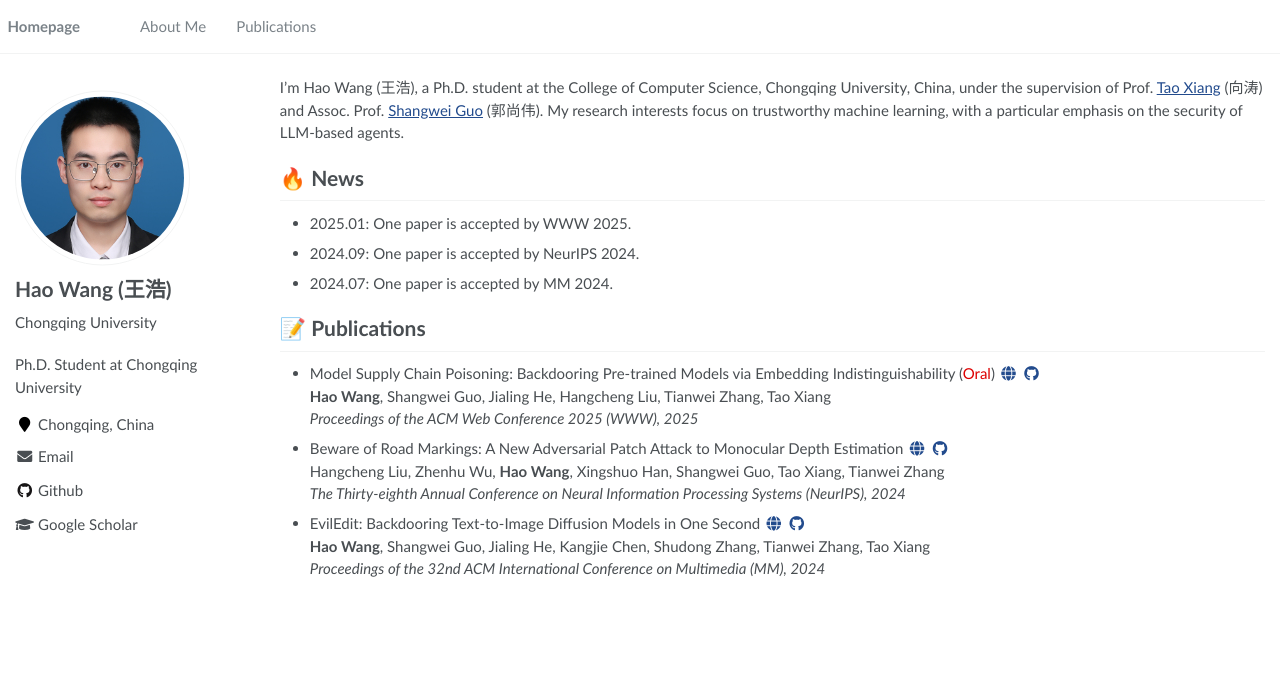
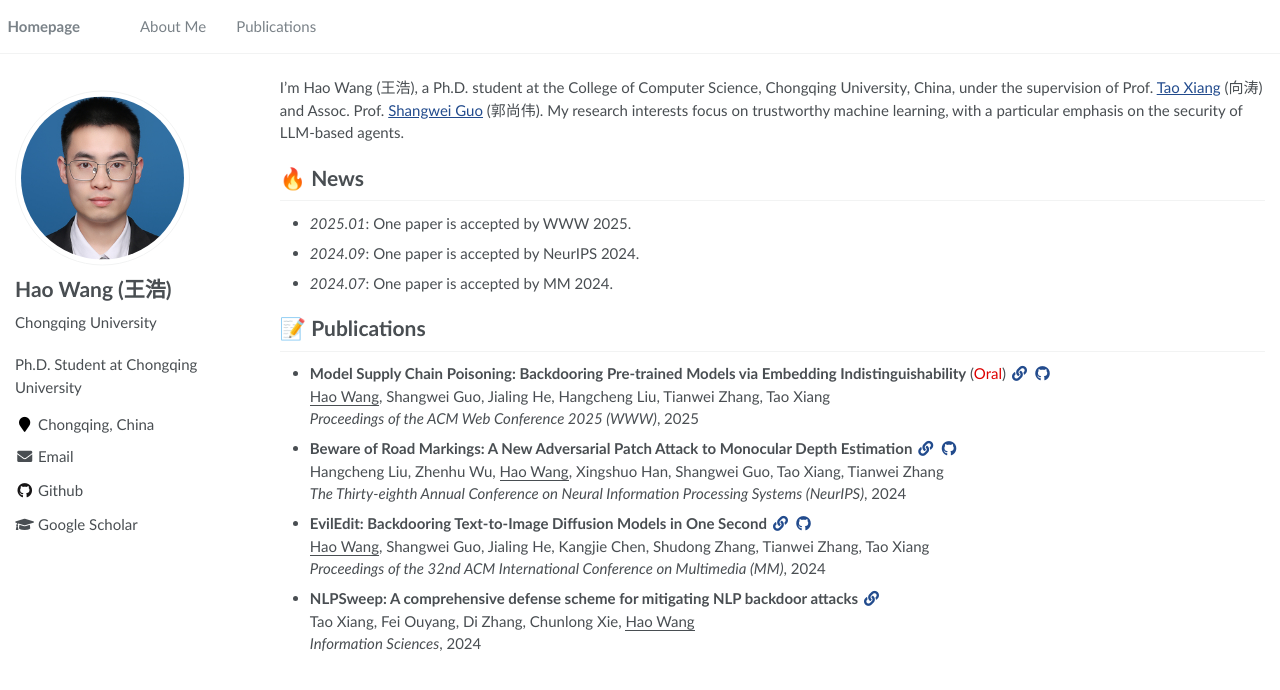
Before and after one commit to haowang02/haowang02.github.io, a Jekyll site: the page built from _pages/about.md, in a window 1280 px wide. Shown: the top 690 px of the page. Built offline with Jekyll 4.4.1, drawn with Linux system fonts in a browser that asks for light colours.

Commit message:
add paper

```diff
--- a/_pages/about.md
+++ b/_pages/about.md
@@ -21,22 +21,24 @@ I’m Hao Wang (王浩), a Ph.D. student at the College of Computer Science, Cho
 
 # 🔥 News
 
-- 2025.01: One paper is accepted by WWW 2025.
-- 2024.09: One paper is accepted by NeurIPS 2024.
-- 2024.07: One paper is accepted by MM 2024.
+- *2025.01*: One paper is accepted by WWW 2025.
+- *2024.09*: One paper is accepted by NeurIPS 2024.
+- *2024.07*: One paper is accepted by MM 2024.
 
 # 📝 Publications
 
-- Model Supply Chain Poisoning: Backdooring Pre-trained Models via Embedding Indistinguishability (<font color="#dd0000">Oral</font>) [<i class="fas fa-fw fa-globe"></i>](https://arxiv.org/abs/2401.15883) [<i class="fab fa-fw fa-github"></i>](https://github.com/haowang02/TransTroj)
-**Hao Wang**, Shangwei Guo, Jialing He, Hangcheng Liu, Tianwei Zhang, Tao Xiang
-*Proceedings of the ACM Web Conference 2025 (WWW), 2025*
+- **Model Supply Chain Poisoning: Backdooring Pre-trained Models via Embedding Indistinguishability** (<font color="#dd0000">Oral</font>) [<i class="fas fa-fw fa-link"></i>](https://arxiv.org/abs/2401.15883) [<i class="fab fa-fw fa-github"></i>](https://github.com/haowang02/TransTroj)
+<u>Hao Wang</u>, Shangwei Guo, Jialing He, Hangcheng Liu, Tianwei Zhang, Tao Xiang
+*Proceedings of the ACM Web Conference 2025 (WWW)*, 2025
 
-- Beware of Road Markings: A New Adversarial Patch Attack to Monocular Depth Estimation [<i class="fas fa-fw fa-globe"></i>](https://proceedings.neurips.cc/paper_files/paper/2024/file/7d26958422928e08465d5dd6cf0cb4cb-Paper-Conference.pdf) [<i class="fab fa-fw fa-github"></i>](https://github.com/a-c-a-c/AdvRM)
-Hangcheng Liu, Zhenhu Wu, **Hao Wang**, Xingshuo Han, Shangwei Guo, Tao Xiang, Tianwei Zhang
-*The Thirty-eighth Annual Conference on Neural Information Processing Systems (NeurIPS), 2024*
+- **Beware of Road Markings: A New Adversarial Patch Attack to Monocular Depth Estimation** [<i class="fas fa-fw fa-link"></i>](https://proceedings.neurips.cc/paper_files/paper/2024/file/7d26958422928e08465d5dd6cf0cb4cb-Paper-Conference.pdf) [<i class="fab fa-fw fa-github"></i>](https://github.com/a-c-a-c/AdvRM)
+Hangcheng Liu, Zhenhu Wu, <u>Hao Wang</u>, Xingshuo Han, Shangwei Guo, Tao Xiang, Tianwei Zhang
+*The Thirty-eighth Annual Conference on Neural Information Processing Systems (NeurIPS)*, 2024
 
-- EvilEdit: Backdooring Text-to-Image Diffusion Models in One Second [<i class="fas fa-fw fa-globe"></i>](https://dl.acm.org/doi/10.1145/3664647.3680689) [<i class="fab fa-fw fa-github"></i>](https://github.com/haowang02/EvilEdit)
-**Hao Wang**, Shangwei Guo, Jialing He, Kangjie Chen, Shudong Zhang, Tianwei Zhang, Tao Xiang
-*Proceedings of the 32nd ACM International Conference on Multimedia (MM), 2024*
+- **EvilEdit: Backdooring Text-to-Image Diffusion Models in One Second** [<i class="fas fa-fw fa-link"></i>](https://dl.acm.org/doi/10.1145/3664647.3680689) [<i class="fab fa-fw fa-github"></i>](https://github.com/haowang02/EvilEdit)
+<u>Hao Wang</u>, Shangwei Guo, Jialing He, Kangjie Chen, Shudong Zhang, Tianwei Zhang, Tao Xiang
+*Proceedings of the 32nd ACM International Conference on Multimedia (MM)*, 2024
 
-<i class="" aria-hidden="true"></i>
+- **NLPSweep: A comprehensive defense scheme for mitigating NLP backdoor attacks** [<i class="fas fa-fw fa-link"></i>](https://www.sciencedirect.com/science/article/abs/pii/S0020025524000896)
+Tao Xiang, Fei Ouyang, Di Zhang, Chunlong Xie, <u>Hao Wang</u>
+*Information Sciences*, 2024
```
